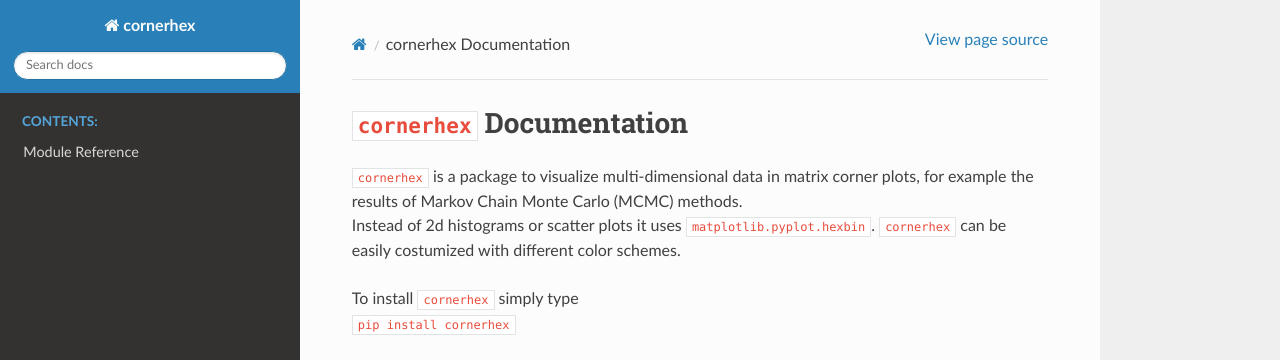
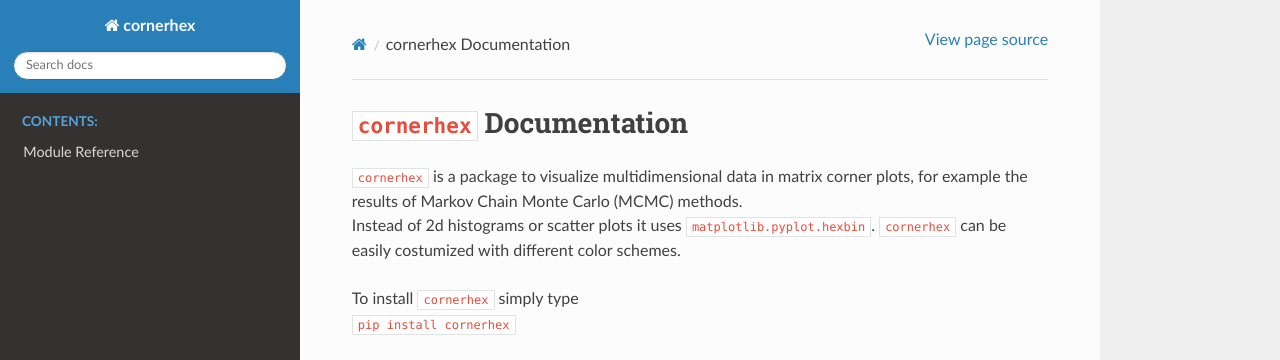
Before and after one commit to stammler/cornerhex, a Sphinx documentation site: the page built from docs/source/index.rst, in a window 1280 px wide. Shown: the top 360 px of the page. Built offline with Sphinx 7.4.7 and the Read the Docs theme 2.0.0, drawn with Linux system fonts in a browser that asks for light colours.

Commit message:
Fixing typos

```diff
--- a/docs/source/index.rst
+++ b/docs/source/index.rst
@@ -1,7 +1,7 @@
 ``cornerhex`` Documentation
 =========================================
 
-| ``cornerhex`` is a package to visualize multi-dimensional data in matrix corner plots, for example the results of Markov Chain Monte Carlo (MCMC) methods.
+| ``cornerhex`` is a package to visualize multidimensional data in matrix corner plots, for example the results of Markov Chain Monte Carlo (MCMC) methods.
 | Instead of 2d histograms or scatter plots it uses ``matplotlib.pyplot.hexbin``. ``cornerhex`` can be easily costumized with different color schemes.
 
 | To install ``cornerhex`` simply type
```
Also changed, not shown: README.md (+1 -1 lines).
